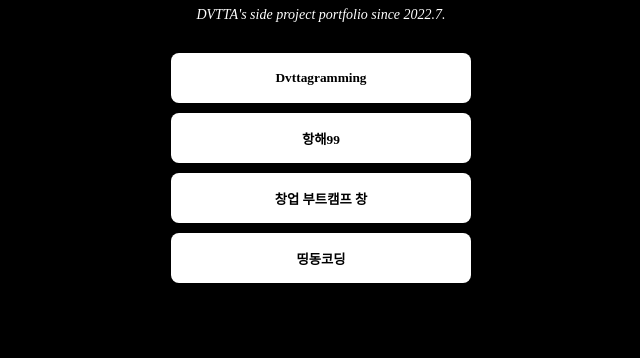
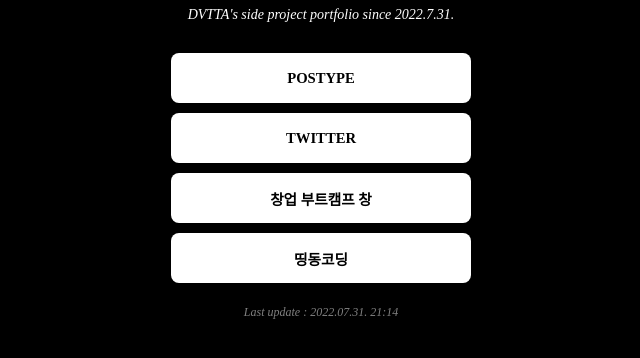
Before and after one commit to dvtta12/mypage, a plain HTML site: page index.html in a window 1280 px wide. Shown: the part 186-544 px from the top of the page, without its empty margins (319-959 px from the left). Drawn offline with Linux system fonts and the light colour scheme; a web font is replaced by a local one.

Commit message:
Update index.html

```diff
--- a/index.html
+++ b/index.html
@@ -61,7 +61,7 @@
 
         margin-bottom: 10px;
 
-        font-size: 10pt;
+        font-size: 11pt;
         font-weight: bold;
         color: black;
 
@@ -76,7 +76,12 @@
         background-color: rgb(227, 227, 227);
 
         color: black;
-        font-size: 11pt;
+        font-size: 10pt;
+    }
+    .lastupdate {
+        color: gray;
+        font-style: italic;
+        font-size: 9pt;
     }
     </style>
 </head>
@@ -84,11 +89,12 @@
     <div class="wrap">
         <div class="profile"> </div>
         <h1 class="main">DVTTA</h1>
-        <p class="sub">DVTTA's side project portfolio since 2022.7.</p>
-        <a target="_blank" href="https://dvttagramming.postype.com">Dvttagramming</a>
-        <a target="_blank" href="https://hanghae99.spartacodingclub.kr/">항해99</a>
+        <p class="sub">DVTTA's side project portfolio since 2022.7.31.</p>
+        <a target="_blank" href="https://dvtta12.postype.com">POSTYPE</a>
+        <a target="_blank" href="https://twitter.com/DVTTA12">TWITTER</a>
         <a target="_blank" href="https://chang.spartacodingclub.kr/">창업 부트캠프 창</a>
         <a target="_blank" href="https://ddingdong.spartacodingclub.kr/">띵동코딩</a>
+        <p class="lastupdate">Last update : 2022.07.31. 21:14</p>
     </div>
 
 </body>
```
